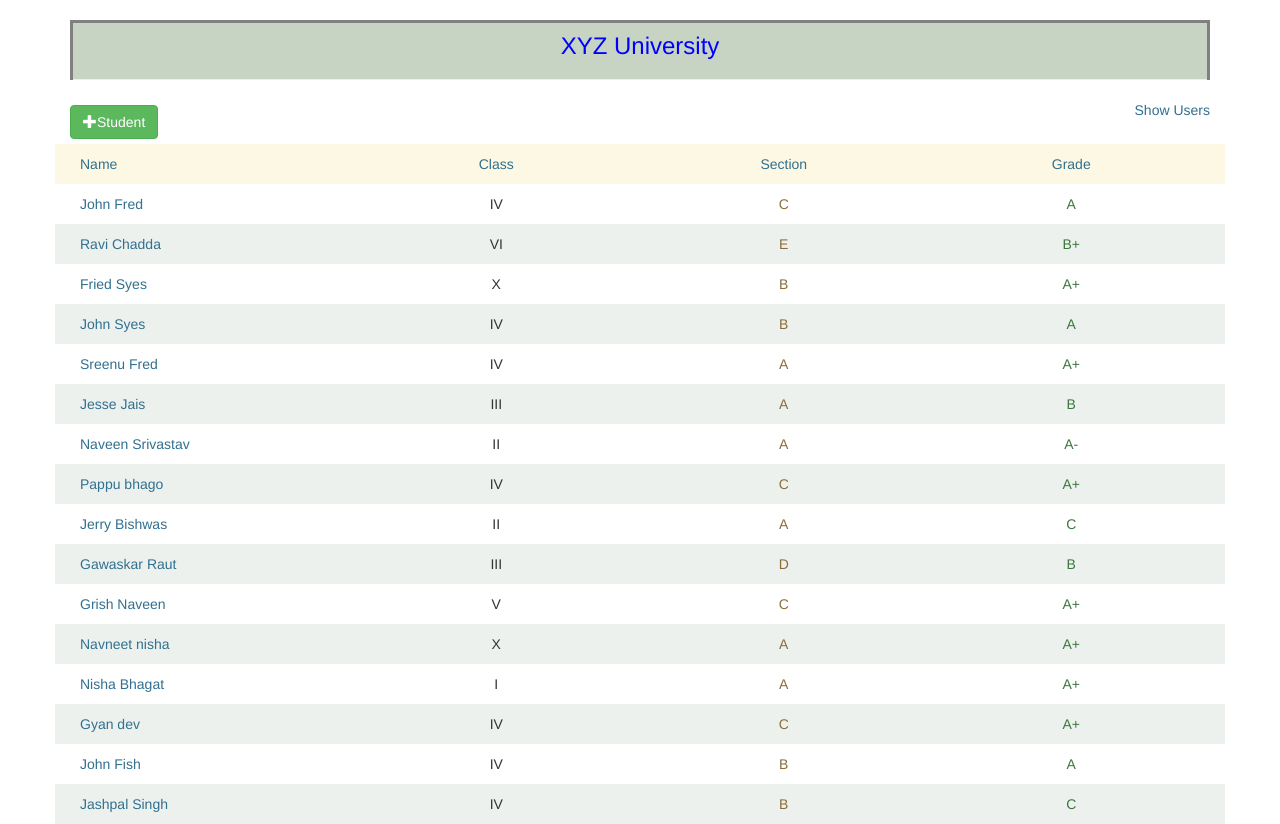
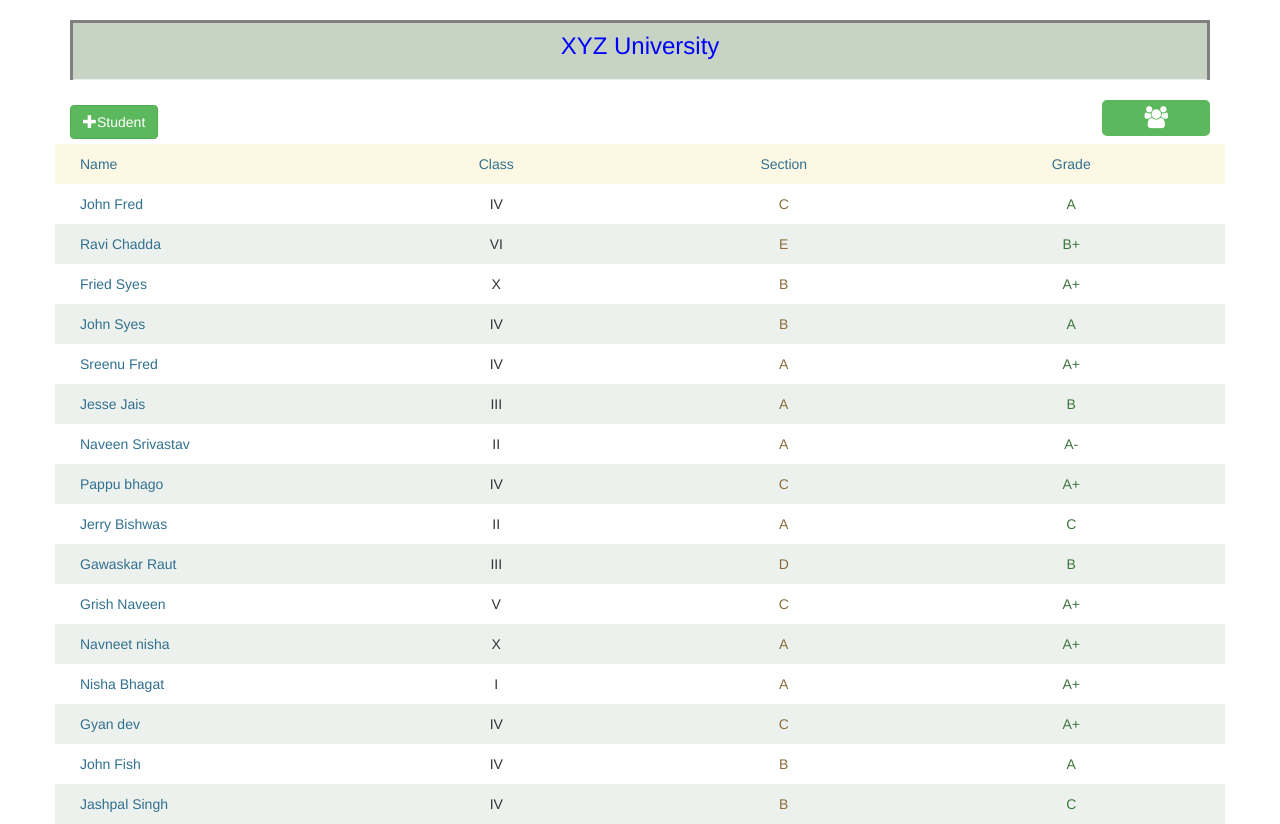
Before and after one commit to passion4IT/Javascript, a React (Create React App) app: page /students in a window 1280 px wide. Built offline with nearby package versions, Linux system fonts and the light colour scheme.

Commit message:
font-awesome added

```diff
--- a/public/index.html
+++ b/public/index.html
@@ -5,6 +5,7 @@
     <meta name="viewport" content="width=device-width, initial-scale=1, shrink-to-fit=no">
     <link rel="stylesheet" type="text/css" href="https://maxcdn.bootstrapcdn.com/bootstrap/3.3.7/css/bootstrap.min.css" />
     <link rel="stylesheet" type="text/css" href="styles.css" />
+    <link rel="stylesheet" href="https://maxcdn.bootstrapcdn.com/font-awesome/4.7.0/css/font-awesome.min.css" />
   </head>
   <body>
   <div class="container body-container">
--- a/public/styles.css
+++ b/public/styles.css
@@ -29,6 +29,16 @@
     margin: 5px 0;
 }
 
+.student-link {
+    background: #5cb85c;
+    color: white;
+    padding: 2px 42px;
+    font-size: 22px;
+    -webkit-border-radius: 5px;
+    -moz-border-radius: 5px;
+    border-radius: 5px;
+}
+
 form {
     padding: 10px;
     background: #eaf1e6;
--- a/src/Components/UsersList.js
+++ b/src/Components/UsersList.js
@@ -18,7 +18,6 @@ class UsersList extends Component {
 
     userProfile(e) {
         const studentId = e.target.getAttribute('data-id')
-        console.log(this.props.students[studentId])
     }
 
     render() {
--- a/src/Containers/App.js
+++ b/src/Containers/App.js
@@ -10,8 +10,8 @@ class App extends Component {
                 Student
             </Link>
 
-            <Link className="text-info pull-right" to='/students'>
-                Show Users
+            <Link className="text-info pull-right text-center student-link" to='/students'>
+                <i className="fa fa-users" aria-hidden="true"></i>
             </Link>
         </div>
     )
```
